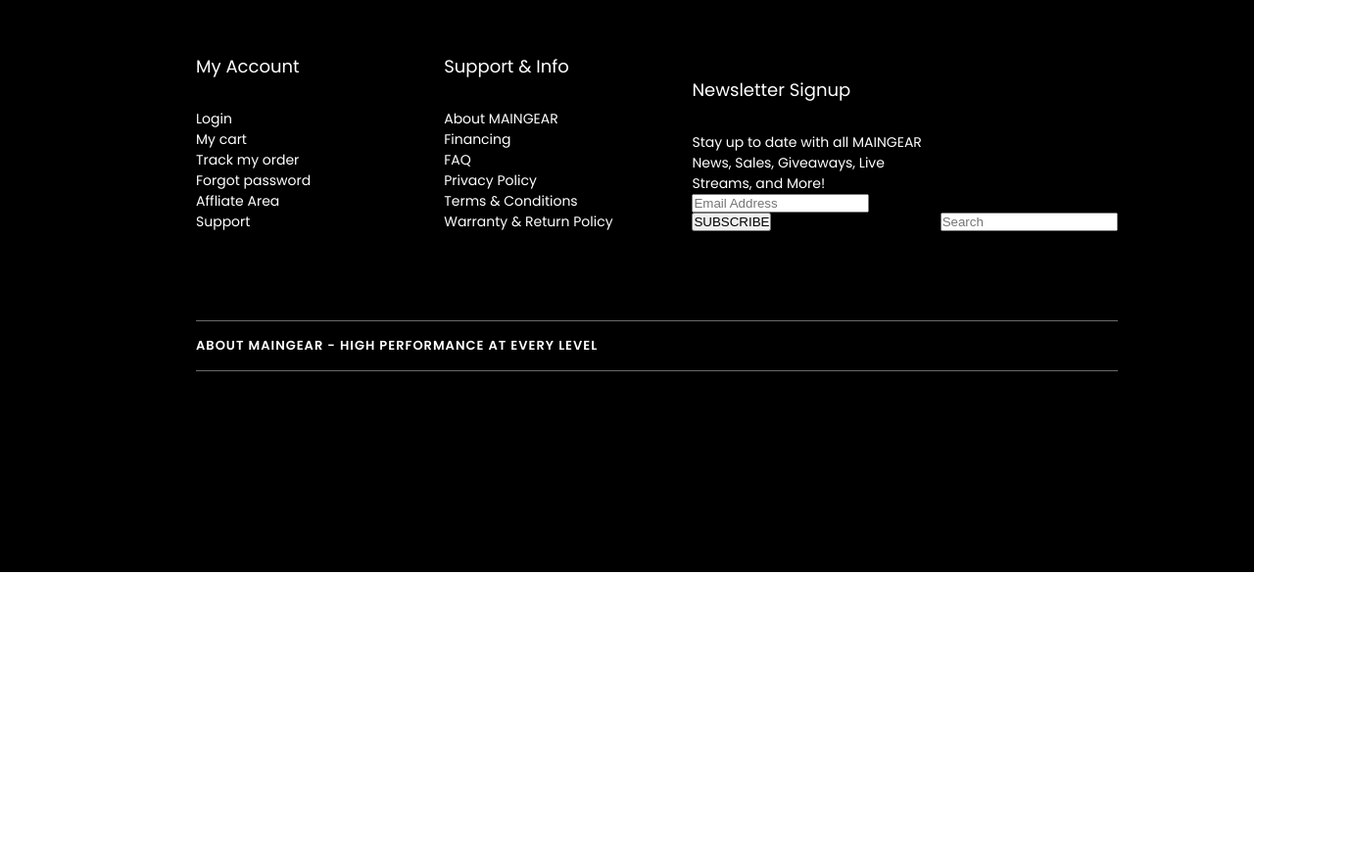
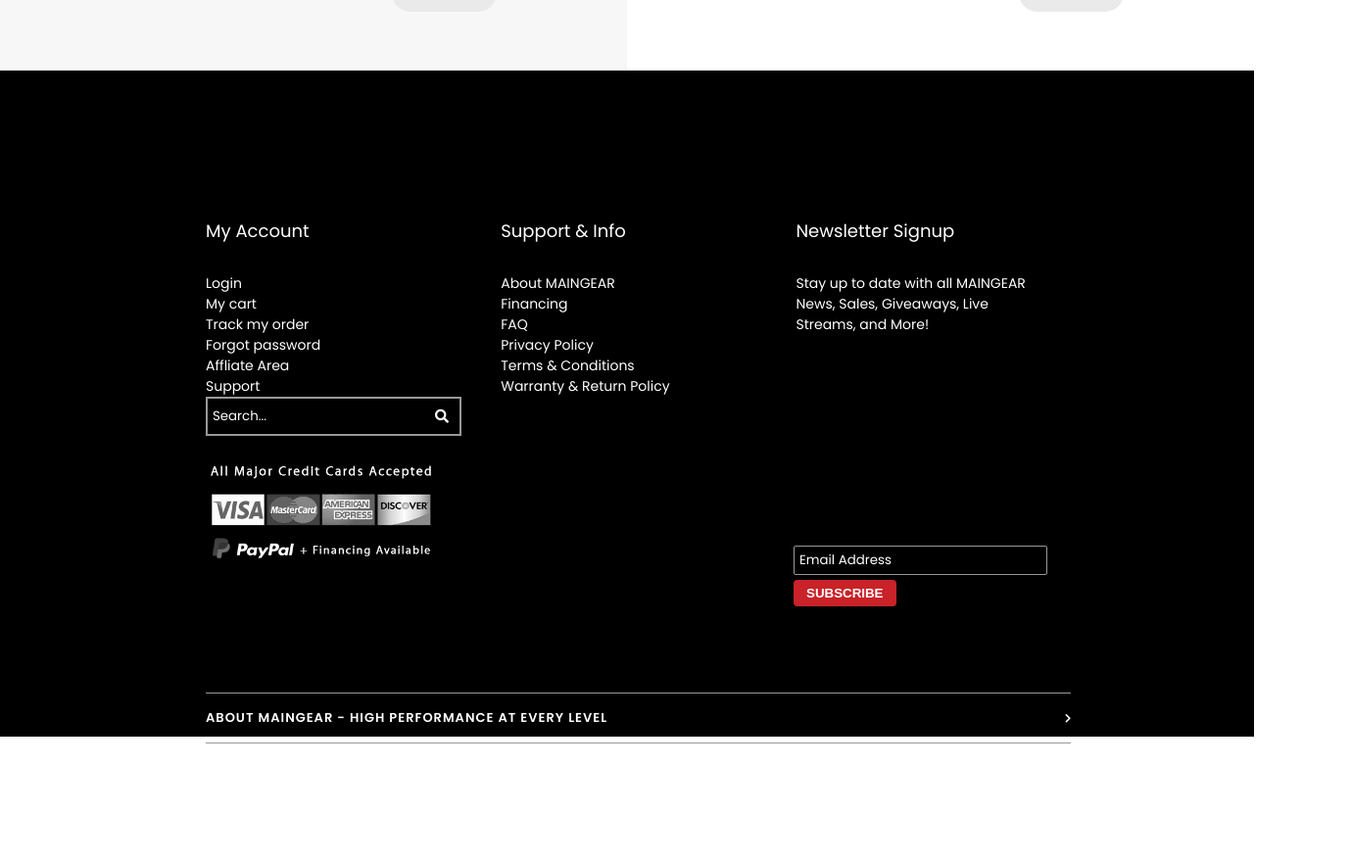
Before and after one commit to ebokes/maingear_proj, a website: page index.html in a window 1280 px wide. Shown: the part 1577-2457 px from the top of the page at 98% size, 1380 px wide, since content can reach past the window. Before the commit the page ends 2161 px from the top, so only its background shows below. Drawn offline with Linux system fonts and the light colour scheme.

Commit message:
made more modifications to the footer

```diff
--- a/index.html
+++ b/index.html
@@ -7,12 +7,14 @@
     <meta name="viewport" content="width=device-width, initial-scale=1.0">
     <link href="https://fonts.googleapis.com/css2?family=Poppins:wght@100;200;300;400;500;600;700;800;900&display=swap"
         rel="stylesheet">
-    <link rel="stylesheet" href="https://cdnjs.cloudflare.com/ajax/libs/font-awesome/4.7.0/css/font-awesome.min.css">
+    <!-- <link rel="stylesheet" href="https://cdnjs.cloudflare.com/ajax/libs/font-awesome/4.7.0/css/font-awesome.min.css"> -->
+    <link href="https://cdnjs.cloudflare.com/ajax/libs/font-awesome/5.13.0/css/all.min.css" rel="stylesheet">
     <link rel="stylesheet" href="css/style.css">
     <title>Home | MAINGEAR</title>
 </head>
 
 <body>
+    <div class="main-container">
         <div class="alert">
             <div class="text-box">
                 <h2 class="text-box__primary">
@@ -20,7 +22,8 @@
                             Shipping Update
                     </span>
                     </strong>
-                <span class="heading-primary--sub-1">Due to <strong class="heading-primary--sub-2">COVID-19</strong>, we
+                    <span class="heading-primary--sub-1">Due to <strong
+                            class="heading-primary--sub-2">COVID-19</strong>, we
                         are currently experiencing extended lead time
                         <span>on all systems and we may have delays in production, delivery time, and service levels.
                         </span>
@@ -28,14 +31,28 @@
                 </h2>
             </div>
         </div>
+        <div class="header__desktop-details">
+            <strong><a href="#" class="para">VYBE</a></strong>
+            <p><a href="#">
+                    <strong class="para-1">
+                        Soft on the wallet,<br>
+                    </strong>
+                    <strong class="para-2">
+                        hard-hitting in performance.
+                    </strong></a>
+            </p>
+            <span class="para-3">Starting at $1699</span>
+            <p><a href="#" class="para-4">Financing Available <i class=" para-4__icon icon-basic-question"></i></a></p>
+            <a href="#" class="btn btn-grey"> Learn More</a>
+        </div>
         <!-- First Row -->
         <div class="product-wrapper">
             <div class="row">
                 <div class="col-1-of-2 background-grey">
                     <div class="product__container">
                         <div class="product__photo">
-                        <a href="#" class="product__photo--link"> <img src="img\2-3080Ti_Back.png" alt="graphics-card"
-                                class="product__photo--device"></a>
+                            <a href="#" class="product__photo--link"> <img src="img\2-3080Ti_Back.png"
+                                    alt="graphics-card" class="product__photo--device"></a>
                         </div>
                         <div class="details">
                             <a href="#" class="details__heading">NVDIA
@@ -55,8 +72,8 @@
                     <div class="product__container">
                         <!-- table-cell -->
                         <div class="product__photo">
-                        <a href="#" class="product__photo--link"> <img src="img\4-ryzen_chip.png" alt="processor-chip"
-                                class="product__photo--device-amd"></a>
+                            <a href="#" class="product__photo--link"> <img src="img\4-ryzen_chip.png"
+                                    alt="processor-chip" class="product__photo--device-amd"></a>
                         </div>
                         <!-- table-cell -->
                         <div class="details">
@@ -65,7 +82,8 @@
                             <p class="details__para">Get the high-speed gaming performance of the world’s best
                                 desktop
                                 processor.</p>
-                        <a href="#" class="details__link"><img src="img\5-ryz-.jpg" alt="" class="details__img-amd"></a>
+                            <a href="#" class="details__link"><img src="img\5-ryz-.jpg" alt=""
+                                    class="details__img-amd"></a>
                             <div class="details__dash"></div>
                             <a href="#" class="details__btn details__btn--grey">Learn More</a>
                         </div>
@@ -77,8 +95,8 @@
                 <div class="col-1-of-2 background-white">
                     <div class="product__container">
                         <div class="product__photo">
-                        <a href="#" class="product__photo--link"> <img src="img\6-element-lite.jpg" alt="graphics-card"
-                                class="product__photo--device-laptop"></a>
+                            <a href="#" class="product__photo--link"> <img src="img\6-element-lite.jpg"
+                                    alt="graphics-card" class="product__photo--device-laptop"></a>
                         </div>
                         <div class="details">
                             <a href="#" class="details__heading--element">ELEMENT <span
@@ -138,8 +156,8 @@
                 <div class="col-2-of-2 background-white">
                     <div class="product__container">
                         <div class="product__photo">
-                        <a href="#" class="product__photo--link"> <img src="img\9-turbo-custom.png" alt="graphics-card"
-                                class="product__photo--device-laptop"></a>
+                            <a href="#" class="product__photo--link"> <img src="img\9-turbo-custom.png"
+                                    alt="graphics-card" class="product__photo--device-laptop"></a>
                         </div>
                         <div class="details">
                             <a href="#" class="details__heading--element">TURBO</a>
@@ -155,20 +173,6 @@
                         </div>
                     </div>
                 </div>
-        </div>
-        <div class="header__desktop-details">
-            <strong><a href="#" class="para">VYBE</a></strong>
-            <p><a href="#">
-                    <strong class="para-1">
-                        Soft on the wallet,<br>
-                    </strong>
-                    <strong class="para-2">
-                        hard-hitting in performance.
-                    </strong></a>
-            </p>
-            <span class="para-3">Starting at $1699</span>
-            <p><a href="#" class="para-4">Financing Available <i class=" para-4__icon icon-basic-question"></i></a></p>
-            <a href="#" class="btn btn-grey"> Learn More</a>
             </div>
         </div>
         <footer class="footer">
@@ -197,24 +201,39 @@
                         </ul>
                     </div>
                     <div class="footer__col col-3-of-4">
-                    <ul class="footer__list">
+                        <ul class="footer__list ">
                             <li class="footer__item">Newsletter Signup</li>
                             <li class="footer__item">Stay up to date with all MAINGEAR News, Sales, Giveaways, Live
                                 Streams,
                                 and More!</li>
-                        <input type="email" name="" id="" class="footer__email" placeholder="Email Address"><br>
-                        <input type="button" value="SUBSCRIBE" class="btn btn--red">
 
+                            <li class="footer__list--gap">Terms & Conditions</a></li>
+                            <li class="footer__list--gap">Terms & Conditions</a></li>
+                            <li class="footer__list--gap">Terms & Conditions</a></li>
+                            <li class="footer__list--gap"></li>
                         </ul>
                     </div>
                     <div class="footer__col col-4-of-4">
-                    <input type="text" name="search" id="" class="footer__search" placeholder="Search">
+                        <input type="text" name="search" id="" class="footer__search" placeholder="Search..."><i
+                            class="fa fa-search footer__search--icon"></i>
+                        <img src="img/22-cards.png" alt="credit-cards" class="footer__credit">
                     </div>
-                <div class="footer__about-container"><a href="" class="footer__about-container__link">ABOUT MAINGEAR
+                    <div class="footer__subscribe-container">
+                        <div class="footer__subscribe">
+                            <input type="email" name="" id="" class="footer__email" placeholder="Email Address"><br>
+                            <input type="button" value="SUBSCRIBE" class=" footer__btn btn btn--red">
+                        </div>
+                    </div>
+                    <div class="footer__about-container"><a href=""
+                            class="footer__about-container__link footer__link">ABOUT
+                            MAINGEAR
                             -
-                        HIGH PERFORMANCE AT EVERY LEVEL</a></div>
+                            HIGH PERFORMANCE AT EVERY LEVEL</a><i class="fa fa-chevron-right footer__right-arr"></i>
+                    </div>
+                    <div class="footer__copyright">© 2021 MAINGEAR. All rights reserved</div>
                 </div>
         </footer>
+    </div>
 </body>
 
 </html>
--- a/sass/base/_typography.scss
+++ b/sass/base/_typography.scss
@@ -2,3 +2,8 @@
     font-size:1.2rem;
     font-family: 'Poppins', sans-serif;
 }
+.footer{
+    color: $color-white;
+    font-family: inherit;
+
+}
--- a/sass/layout/_footer.scss
+++ b/sass/layout/_footer.scss
@@ -1,48 +1,47 @@
 .footer{
+    background-color: $color-black;
+    height: 68rem;
 
     &__container{
         // background-color: rgba($color-black, 1);
-        background-color: $color-black;
-        // opacity: .1;
-        height: 68rem;
+        // margin: 0 auto;
         position: relative;
     }
 
     &__table{
-        // position: relative;
-        position: absolute;
-        // display: table;
-        left: 20rem;
-        top: 15rem;
-
+        padding: 15rem 15rem 4rem 21rem;
+        // padding: 15rem auto 4rem auto;
+        // FIX MEEEEE
     }
 
     &__col{
         display: inline-block;
-        // position: absolute;
-        // top: 5rem;
-        // left: 4rem;
+
+        &:not(:last-child){
+            padding-right: 4.8rem;
+        }
 
     }
 
     &__list{
-        // display: inline-block;
-        // margin-left: 10rem;
-        // margin-top: 15rem;
+        &--gap{
+            list-style: none;
+            font-size: 1.4rem;
+            opacity: 0;
+        }
+
 
     }
 
     &__item{
         &:first-child{
             margin-bottom: 3rem;
-            color: $color-white;
             font-size: 1.8rem;
         }
+
         list-style: none;
-        color: $color-white;
         font-size: 1.4rem;
         width: 25rem;
-
     }
 
     &__link{
@@ -50,14 +49,26 @@
         text-decoration: none;
         font-size: 1.4rem;
 
+        &:hover{
+            color: $color-red-1;
+        }
+    }
+
+    &__right-arr{
+        position: absolute;
+        right: 0;
+        top:2rem;
+        font-size: 1rem;
+        display: inline-block;
     }
 
     &__about-container{
-        border-top: 1px solid darken($color-dark-grey, 50%) ;
-        border-bottom: 1px solid darken($color-dark-grey, 50%);
-        // height: 3rem;
+        position: relative;
+        border-top: 1px solid $color-dark-grey-2 ;
+        border-bottom: 1px solid $color-dark-grey-2;
         margin-top: 9rem;
-
+        display: inline-block;
+        width: 96%;
 
         &__link{
             text-decoration: none;
@@ -70,4 +81,77 @@
         }
     }
 
+
+    &__email{
+        background-color: $color-black;
+        font-family: inherit;
+        border: 1px solid $color-dark-grey-2;
+        border-radius: .2rem;
+        margin-top: 2rem;
+        margin-bottom: .5rem;
+        height: 3rem;
+        color: $color-white;
+
+        &::placeholder{
+            color: $color-white;
+            padding-left: .5rem;
+        }
+    }
+
+    &__subscribe{
+        position: absolute;
+        left:60rem;
+        top: -4rem;
+    }
+
+    &__subscribe-container{
+        position: relative;
+        padding-bottom: 4rem;
+    }
+
+    &__btn{
+        background-color: $color-red-1;
+        color: $color-white;
+        padding: .6rem 1.3rem;
+        border-radius: .4rem;
+        border: none;
+        font-weight: 700;
+    }
+
+    &__search{
+        display: block;
+        margin-bottom: 3rem;
+        background-color: $color-black;
+        font-family: inherit;
+        border: 2px solid $color-dark-grey-2;
+        width: 100%;
+        height: 4rem;
+        color: $color-white;
+
+        &--icon{
+            position: absolute;
+            top:1.3rem;
+            right: 6.1rem;
+            font-size: 1.4rem;
+        }
+
+        &::placeholder{
+            color: $color-white;
+            padding-left: .5rem;
+        }
+    }
+
+    &__credit{
+        width: 23rem;
+    }
+
+    &__copyright{
+        padding-top: 10rem;
+    }
+
+
 }
+
+.col-4-of-4{
+    position: relative;
+}
--- a/sass/main.scss
+++ b/sass/main.scss
@@ -4,4 +4,7 @@
 @import "base/base";
 @import "base/typography";
 
+@import "components/chat";
 @import "components/product-grid";
+
+@import "layout/footer";
```
Also changed, not shown: sass/components/_product-grid.scss (+13 -13 lines), css/style.css. Lines whose indentation alone changed are shown as unchanged.
